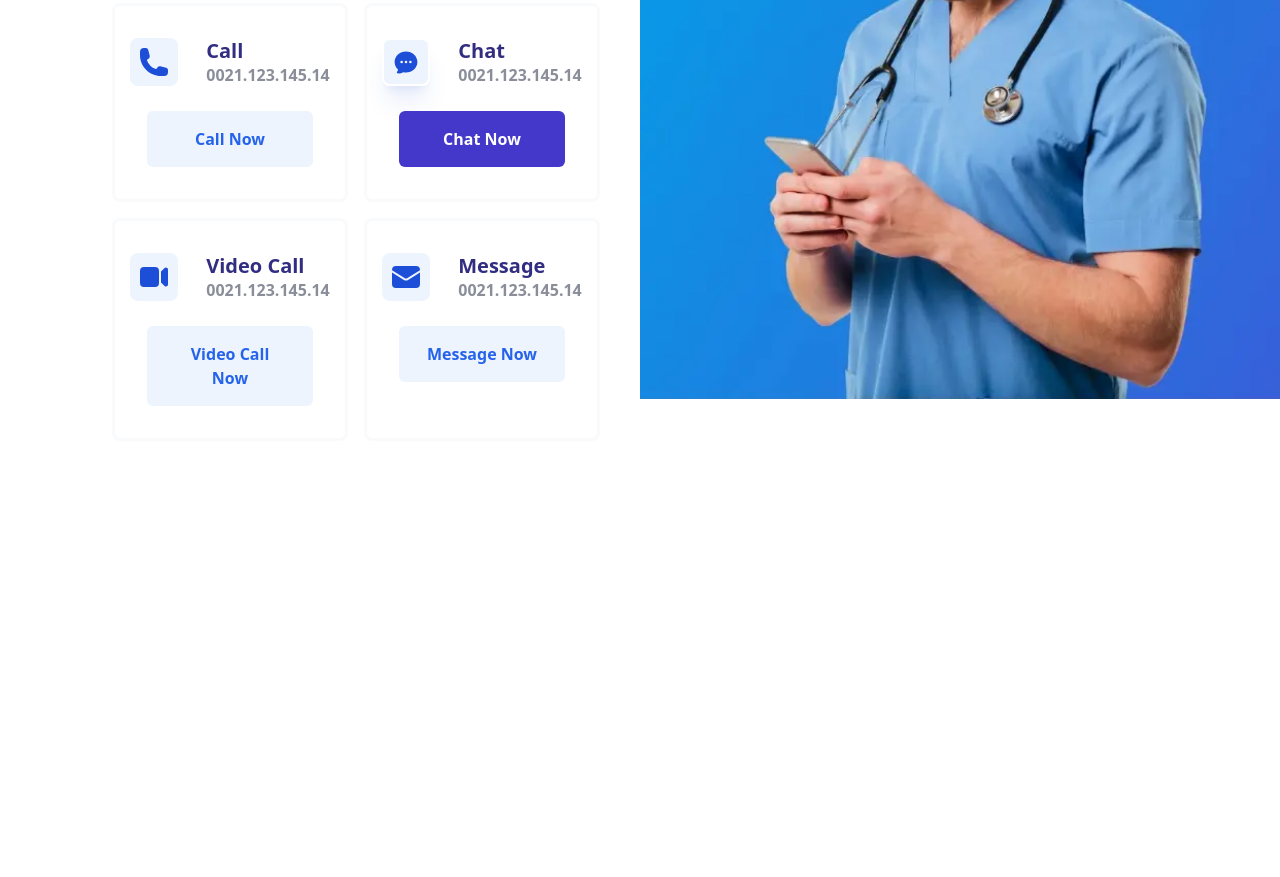
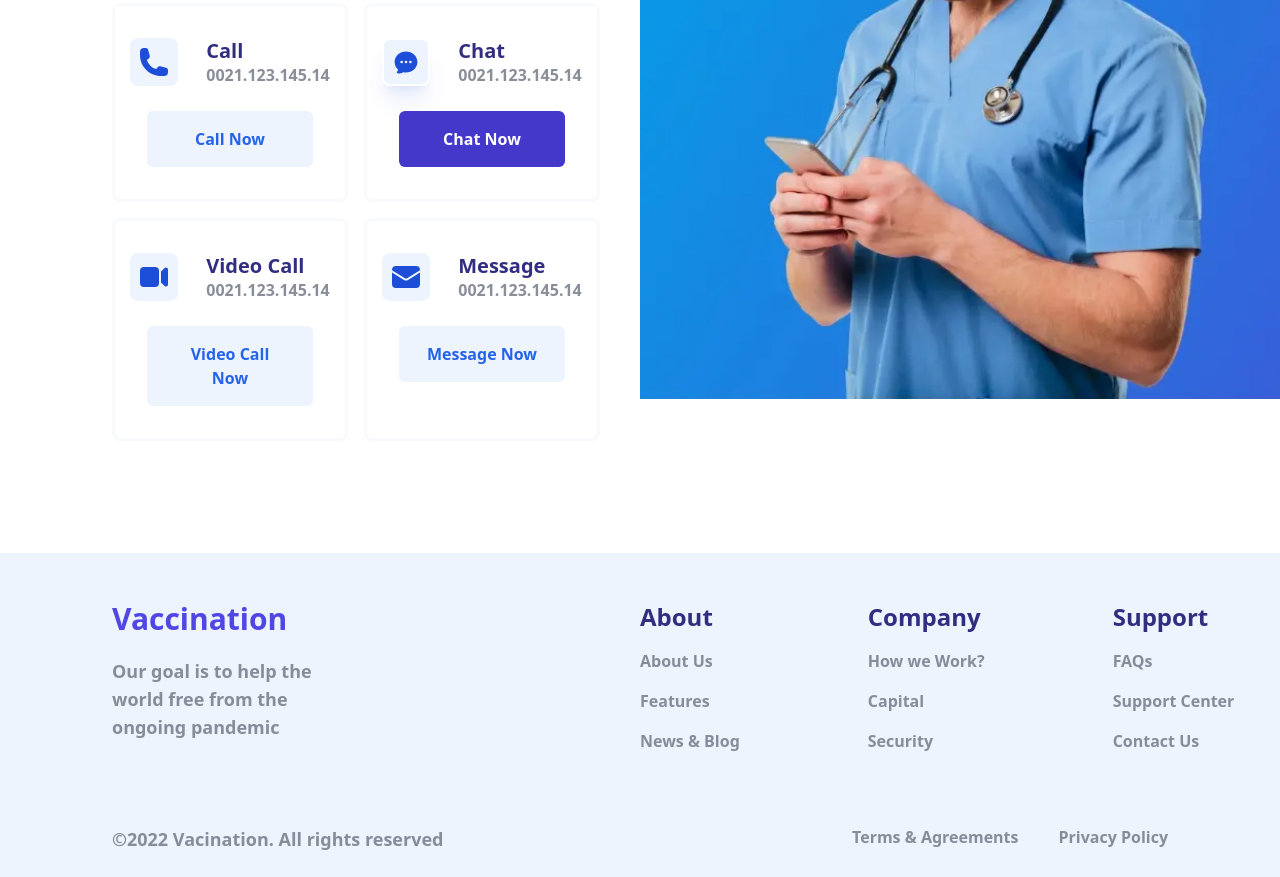
Before and after one commit to iam-leo/LaunchX-Latam-CSS, a website: page index.html in a window 1280 px wide. Shown: the part 3074-3951 px from the top of the page. Before the commit the page ends 3627 px from the top, so only its background shows below. Drawn offline with Linux system fonts and the light colour scheme.

Commit message:
add footer

```diff
--- a/index.html
+++ b/index.html
@@ -303,6 +303,45 @@
             <img src="img/doc.webp" class="w-full object-cover" alt="Figura doctor">
         </div>
     </section>
+    <footer class="bg-blue-100/50">
+        <div class="flex py-12">
+            <div class="basis-1/2">
+                <div class="pl-28">
+                    <h3 class="text-3xl text-indigo-600 font-bold">Vaccination</h3>
+                    <p class="w-52 text-gray-500/80 font-semibold text-lg mt-5">Our goal is to help the world free from the ongoing pandemic</p>
+                </div>
+            </div>
+            <div class="basis-1/2">
+                <div class="flex gap-32">
+                    <div class="flex flex-col gap-4">
+                        <h4 class="text-2xl text-indigo-900 font-bold">About</h4>
+                        <a href="#" class="text-gray-500/80 font-semibold text-base">About Us</a>
+                        <a href="#" class="text-gray-500/80 font-semibold text-base">Features</a>
+                        <a href="#" class="text-gray-500/80 font-semibold text-base">News & Blog</a>
+                    </div>
+                    <div class="flex flex-col gap-4">
+                        <h4 class="text-2xl text-indigo-900 font-bold">Company</h4>
+                        <a href="#" class="text-gray-500/80 font-semibold text-base">How we Work?</a>
+                        <a href="#" class="text-gray-500/80 font-semibold text-base">Capital</a>
+                        <a href="#" class="text-gray-500/80 font-semibold text-base">Security</a>
+                    </div>
+                    <div class="flex flex-col gap-4">
+                        <h4 class="text-2xl text-indigo-900 font-bold">Support</h4>
+                        <a href="#" class="text-gray-500/80 font-semibold text-base">FAQs</a>
+                        <a href="#" class="text-gray-500/80 font-semibold text-base">Support Center</a>
+                        <a href="#" class="text-gray-500/80 font-semibold text-base">Contact Us</a>
+                    </div>
+                </div>
+            </div>
+        </div>
+        <div class="px-28 py-6 flex justify-between">
+            <p class="text-gray-500/80 font-semibold text-lg">&copy;2022 Vacination. All rights reserved</p>
+            <div class="flex gap-10">
+                <a href="#" class="text-gray-500/80 font-semibold">Terms & Agreements</a>
+                <a href="#" class="text-gray-500/80 font-semibold">Privacy Policy</a>
+            </div>
+        </div>
+    </footer>
     <script src="js/app.js"></script>
 </body>
 </html>
```
Also changed, not shown: css/style.css.
